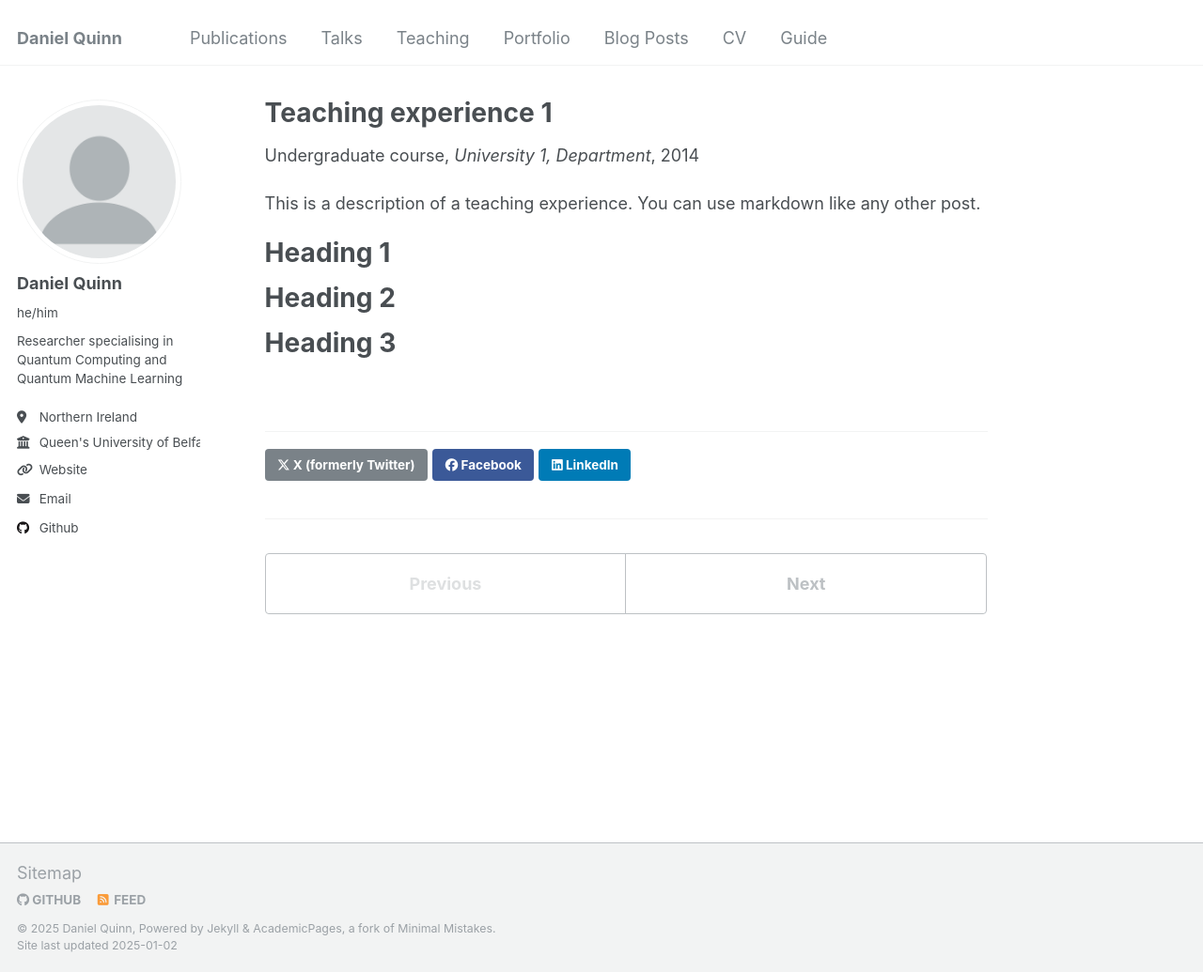
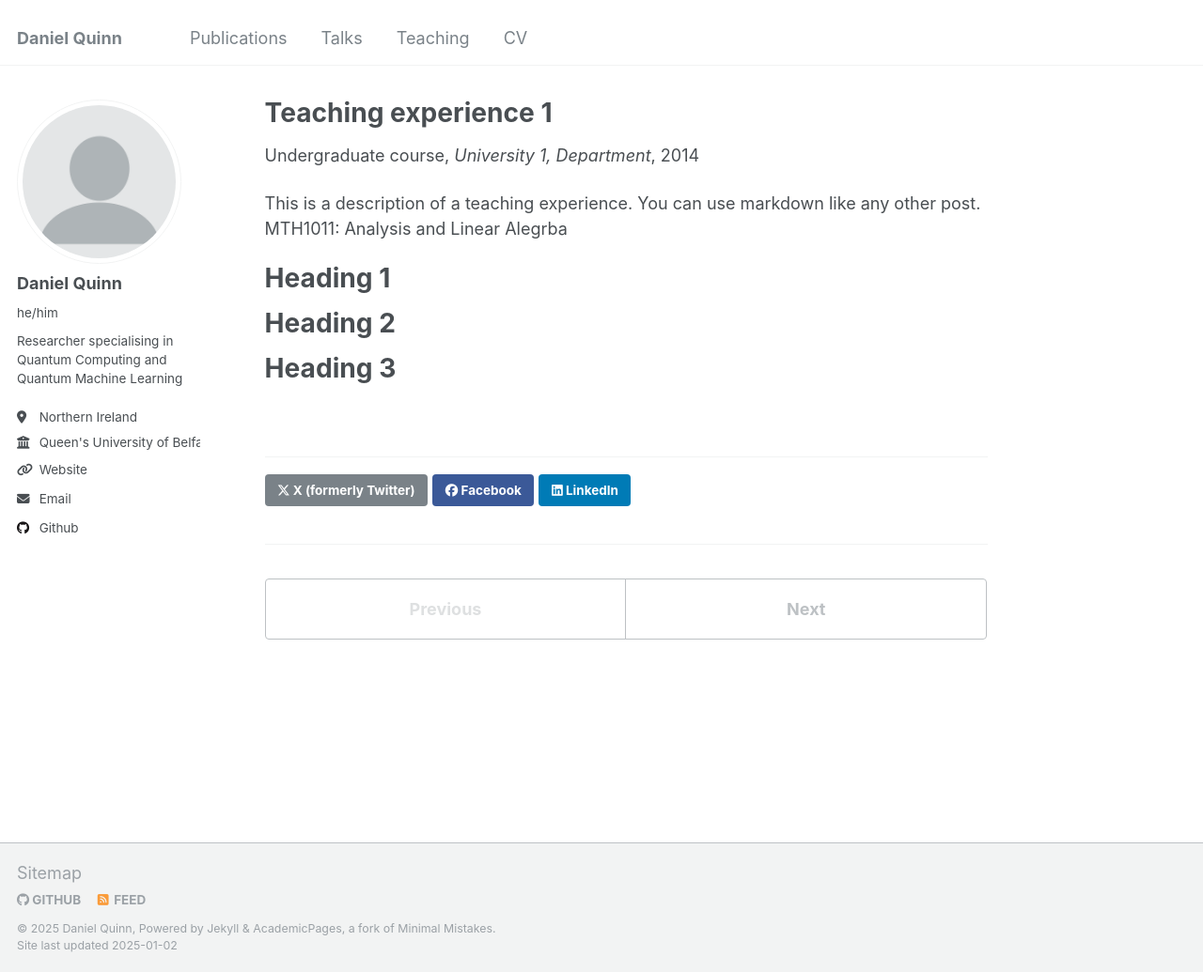
Before and after one commit to DanielQuinn53/danielquinn53.github.io, a Jekyll site: the page built from _teaching/2014-spring-teaching-1.md, in a window 1280 px wide and 1035 px high. Shown: the whole window at 94% size. Built offline with Jekyll 4.4.1, drawn with Linux system fonts in a browser that asks for light colours.

Commit message:
treaching

```diff
--- a/_teaching/2014-spring-teaching-1.md
+++ b/_teaching/2014-spring-teaching-1.md
@@ -8,7 +8,7 @@ date: 2014-01-01
 location: "City, Country"
 ---
 
-This is a description of a teaching experience. You can use markdown like any other post.
+This is a description of a teaching experience. You can use markdown like any other post. MTH1011: Analysis and Linear Alegrba
 
 Heading 1
 ======
```
Also changed, not shown: _data/navigation.yml (+6 -6 lines).
